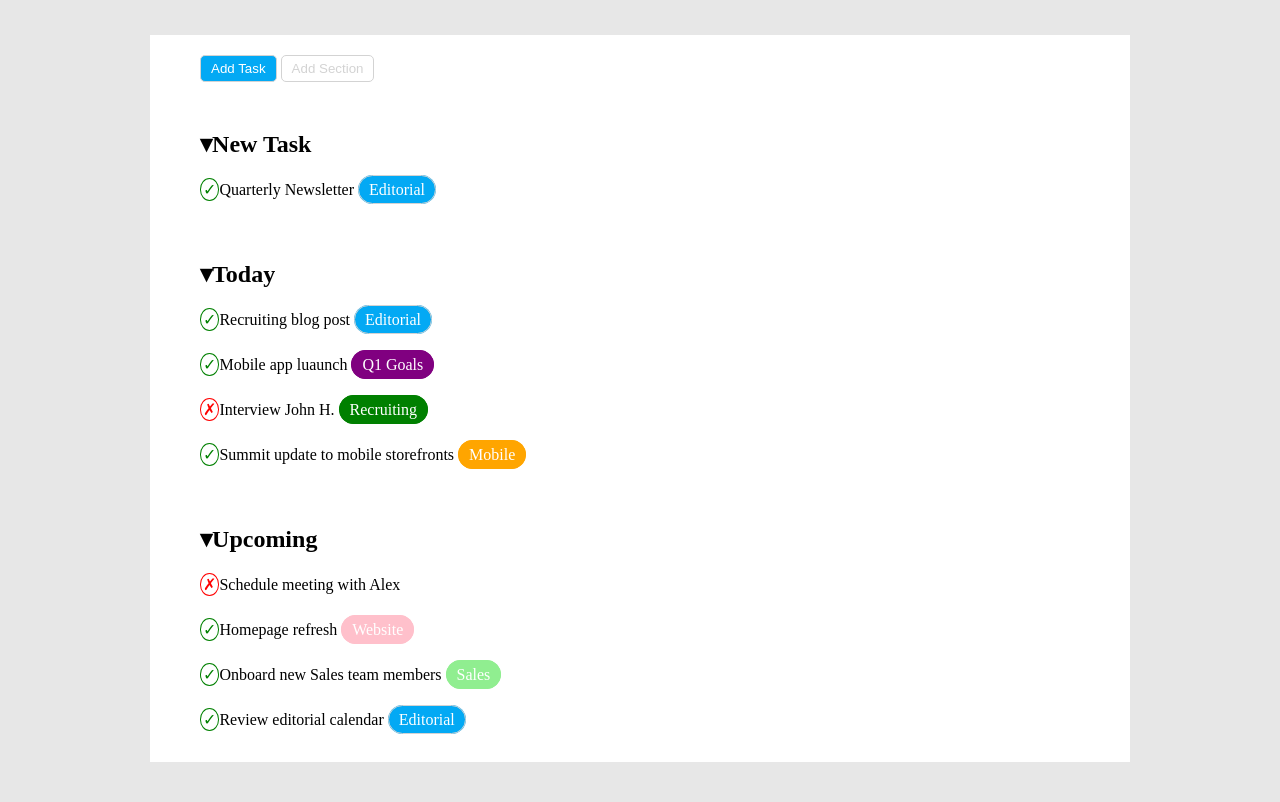
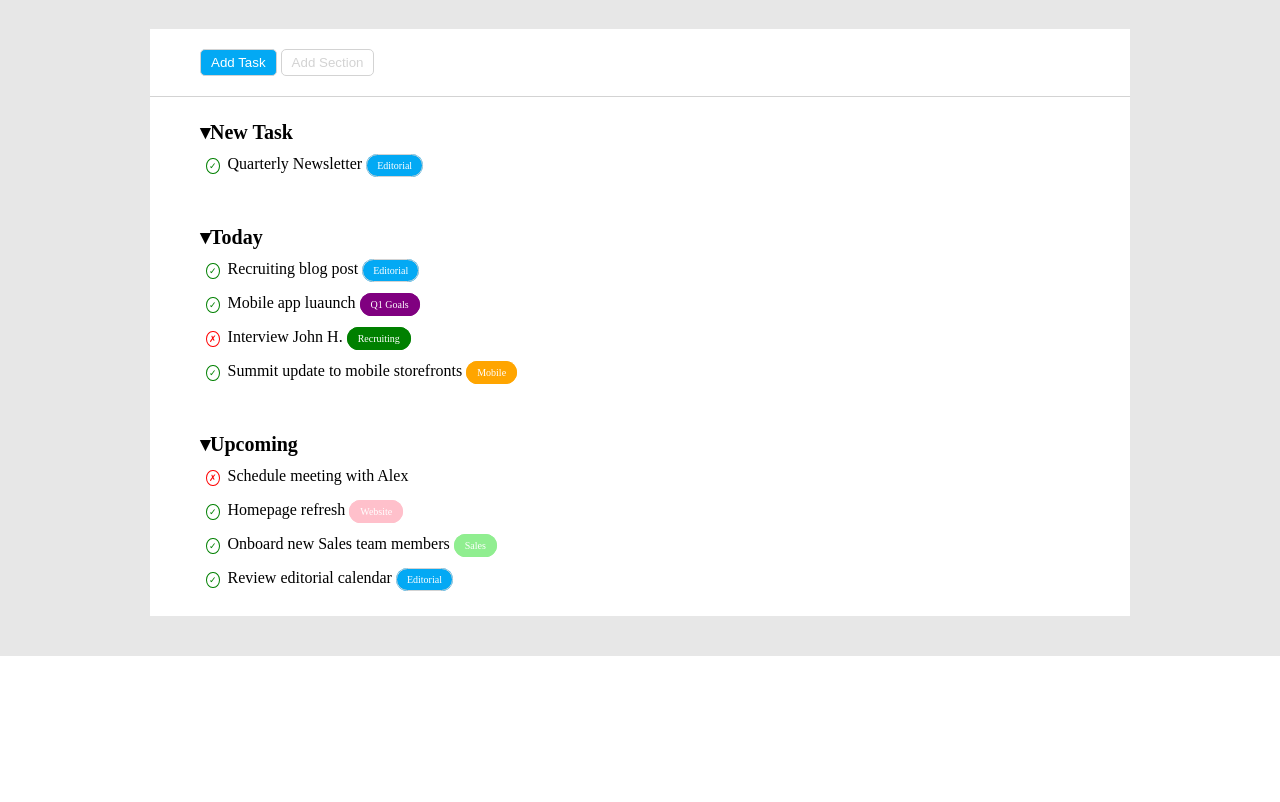
Before and after one commit to GerryFox22/html-css-toboolist, a plain HTML site: page index.html in a window 1280 px wide. Shown: the part 85-887 px from the top of the page. After the commit the page ends 800 px from the top, so only its background shows below. Drawn offline with Linux system fonts and the light colour scheme.

Commit message:
ultime modifiche e chiusura esercizio

```diff
--- a/css/style.css
+++ b/css/style.css
@@ -7,8 +7,13 @@ header {
 }
 
 h1 {
+    vertical-align: top;
     font-size: 40px;
     display: inline-block;
+}
+
+h2 {
+    font-size: 20px;
 }
 
 main{
@@ -19,7 +24,7 @@ main{
 
 ul {
     list-style-type: none;
-    padding-left: 0px;
+    padding-left: 6px;
 }
 
 
@@ -39,18 +44,21 @@ ul {
 }
 
 .button-container {
+    border-bottom: 1px solid lightgray;
     padding: 20px 50px;
 }
 
 .order-list {
-    line-height: 45px;
+    line-height: 31px;
     padding: 20px 50px;
 }
 
 .check {
+    font-size: 9px;
     border: 1px solid;
     padding: 2px;
     border-radius: 50%;
+    margin-right: 8px;
 }
 
 .check-red {
@@ -65,8 +73,9 @@ ul {
 }
 
 .circle-info {
+    font-size: 10px;
     padding: 5px 10px;
-    border: 1px solid black;
+    border: 1px solid;
     border-radius: 20px;
 }
 
--- a/index.html
+++ b/index.html
@@ -5,6 +5,7 @@
     <meta http-equiv="X-UA-Compatible" content="IE=edge">
     <meta name="viewport" content="width=device-width, initial-scale=1.0">
     <link rel="stylesheet" href="css/style.css">
+    <link rel="preconnect" href="https://fonts.googleapis.com">
     <title>Toboolist</title>
 </head>
 <body>
```
